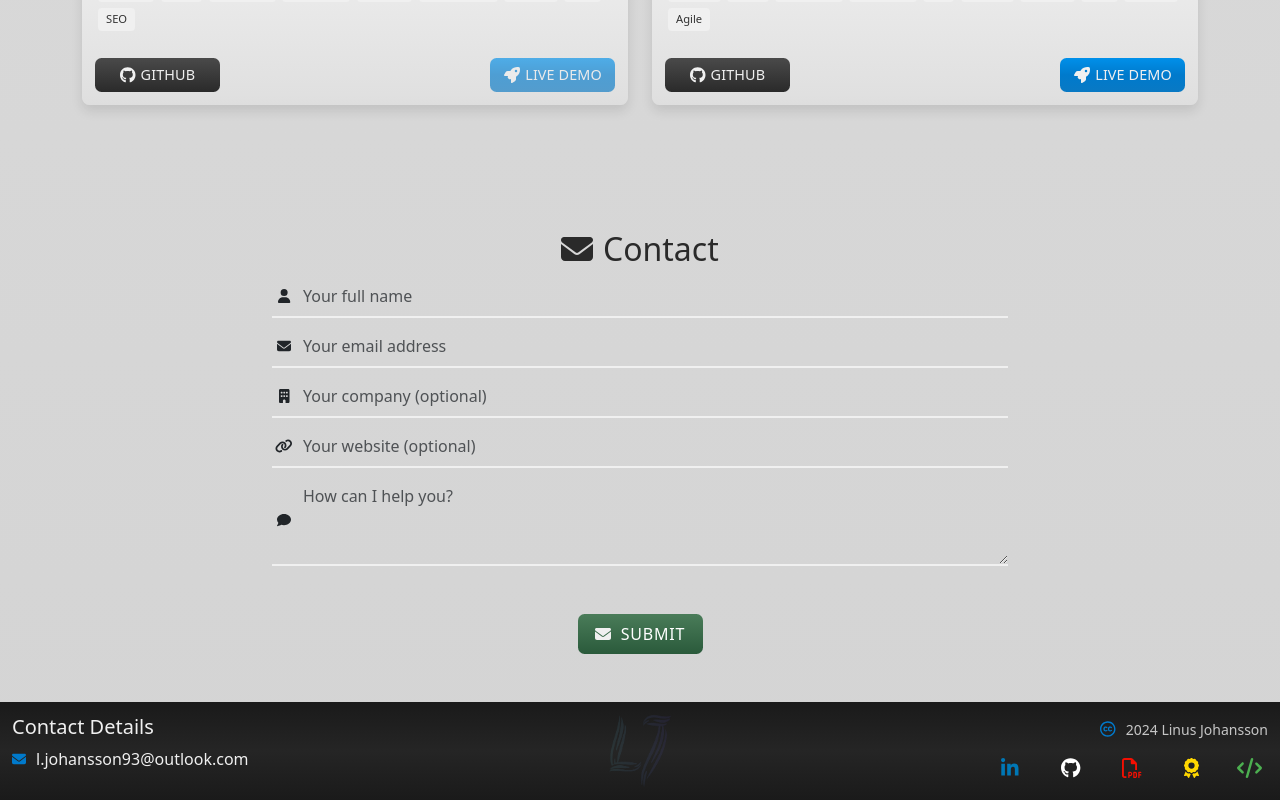
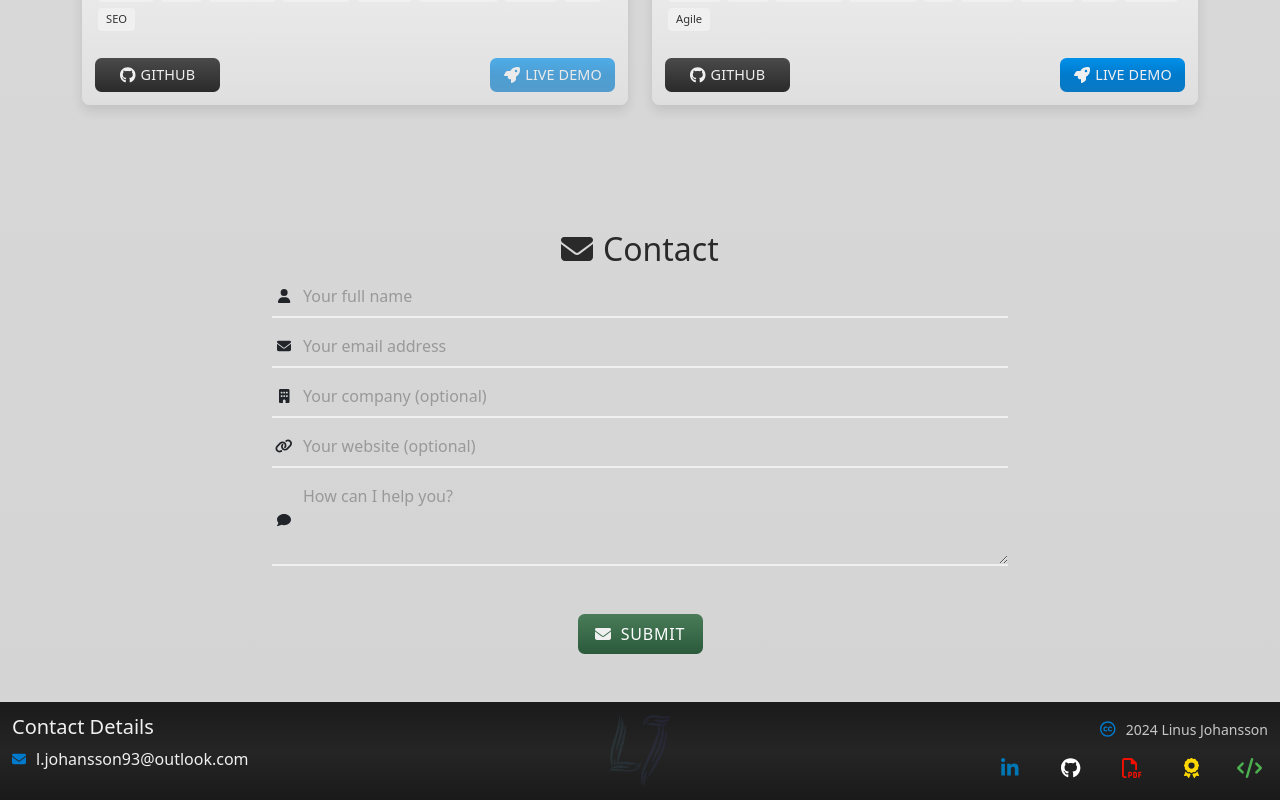
Before and after one commit to j0hanz/j0hanz-portfolio, a React (Create React App) app: page / in a window 1280 px wide. Shown: the part 3624-4424 px from the top of the page. Built offline with nearby package versions, Linux system fonts and the light colour scheme.

Commit message:
Refactor ContactForm module CSS to update form styling and add transition

```diff
--- a/src/components/styles/ContactForm.module.css
+++ b/src/components/styles/ContactForm.module.css
@@ -7,12 +7,13 @@
   border-bottom: 2px solid #f0f0f0 !important;
   border-radius: 0 !important;
   box-shadow: none !important;
+  transition: border-color 0.3s ease !important;
 }
 
 .errorMessage {
   display: block !important;
   background-color: #f0f0f0 !important;
-  color: #333 !important;
+  color: #2c2c2c !important;
   padding: 0.2rem 0.4rem !important;
   border-bottom-left-radius: 6.5px !important;
   border-bottom-right-radius: 6.5px !important;
@@ -30,6 +31,12 @@
 
 .inputGroupControl {
   padding: 0.5rem !important;
+  color: #2c2c2c !important;
+  font-weight: 500 !important;
+}
+
+.inputGroupControl::placeholder {
+  color: #999 !important;
 }
 
 .inputGroupControl:focus {
```
